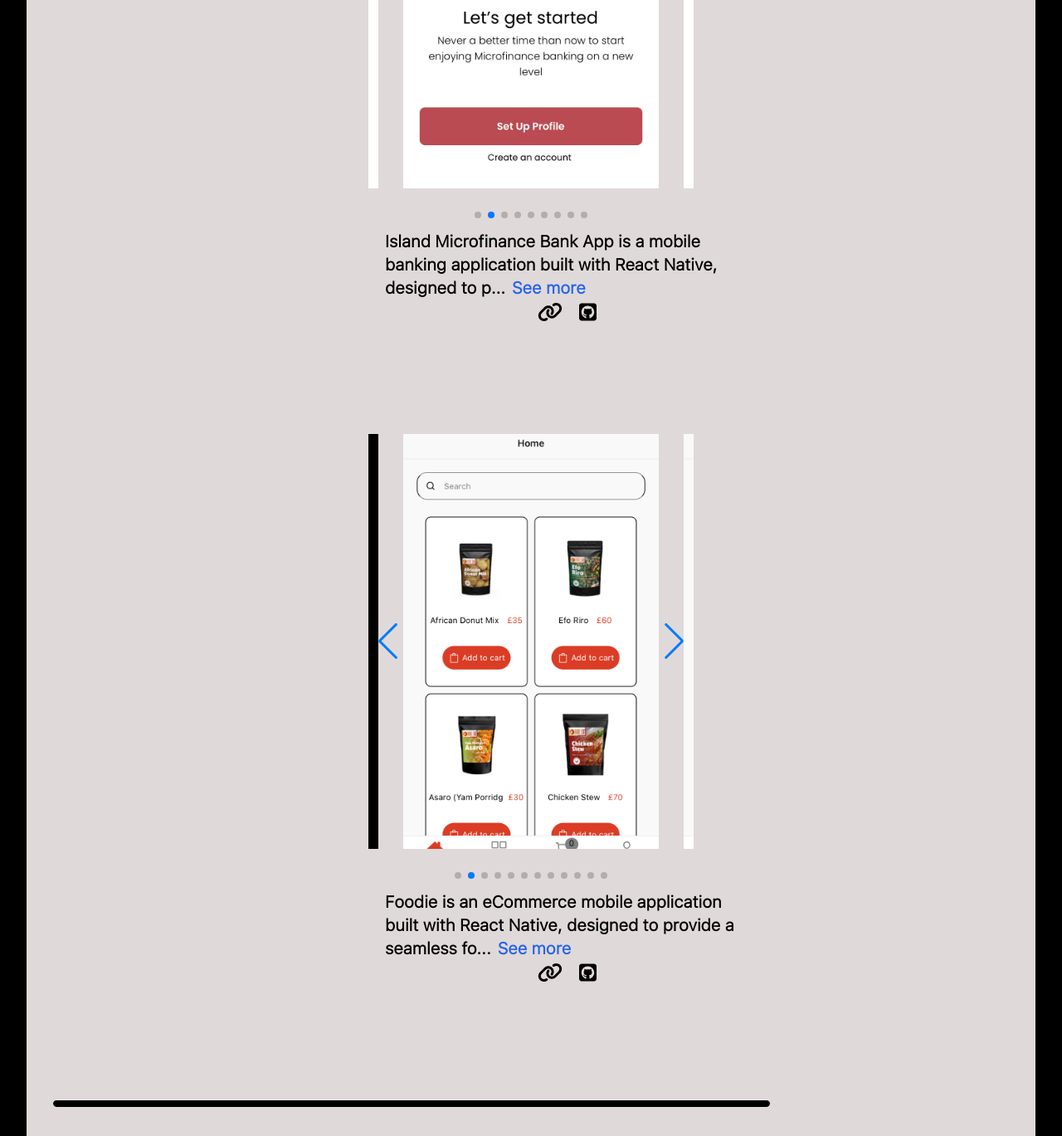
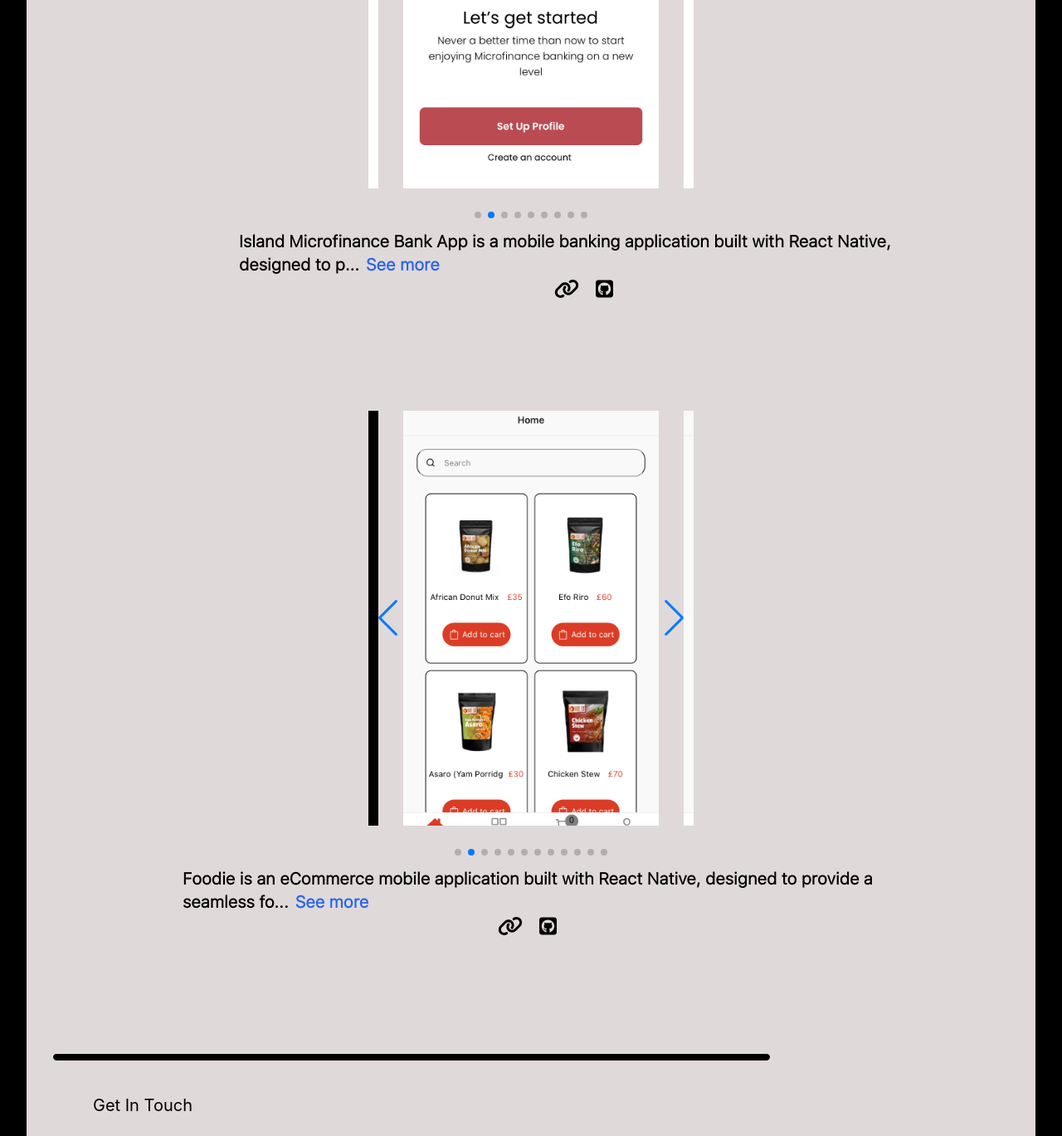
Before and after one commit to mosimiDev/mosimiPortfolioWebsite, a React (Create React App) app: page / in a window 1280 px wide. Shown: the part 6664-8033 px from the top of the page at 83% size. Built offline with nearby package versions, Linux system fonts and the light colour scheme.

Commit message:
updated project section

```diff
--- a/src/pages/Projects.jsx
+++ b/src/pages/Projects.jsx
@@ -536,7 +536,7 @@ function Projects() {
         </Swiper>
 
         {/* project description 1  */}
-        <div className="  w-[18rem] md:w-[26rem] lg:w-[28rem] md:mx-52 lg:mx-96  mx-auto z-20 y-[20rem]  ">
+        <div className="  w-[18rem] md:w-[26rem] lg:w-3/4 md:mx-52  mx-auto z-20 y-[20rem]  ">
           <ExpandableText
             text={
               " Island Microfinance Bank App is a mobile banking application built with React Native, designed to provide users with secure, intuitive access to financial services on both iOS and Android platforms. Written primarily in TypeScript, the app is developed using Expo for streamlined cross-platform deployment with minimal native configuration.Navigation within the app is handled with React Navigation, allowing for smooth transitions between screens and a clean user experience. The app features robust form validation using both Zod (for schema-based data validation) and React Hook Form (for managing and validating user input efficiently). Styling is implemented using Tailwind React Native Classnames (TWRNC), enabling fast, utility-first styling and built-in support for dark mode, enhancing accessibility and user preference handling without verbose StyleSheet definitions.This project demonstrates strong frontend engineering skills in mobile development, with a focus on performance, scalability, form integrity, and user-centered design, all critical in real-world fintech applications."
@@ -686,7 +686,7 @@ function Projects() {
       <div className="relative  mb-12 ">
         {/* project description 2  */}
 
-        <div className="w-72 md:w-[26rem] lg:w-[28rem] mx-auto lg:mx-96  ">
+        <div className="w-72 md:w-[26rem] lg:w-3/4 mx-auto   ">
           <ExpandableText
             text={
               "Foodie is an eCommerce mobile application built with React Native, designed to provide a seamless food ordering experience for users on both iOS and Android. Developed primarily in TypeScript and packaged with npm, the app leverages Expo for efficient cross-platform development without complex native setup.It features smooth in-app navigation using React Navigation, allowing users to browse products, manage their cart, and navigate through checkout flows effortlessly. Styling is handled with Tailwind React Native Classnames (TWRNC), enabling fast, utility-first component design while eliminating the need for repetitive StyleSheet declarations.Foodie combines responsive design and performance, efficiency to build a modern, real-world eCommerce solution for mobile users."
```
